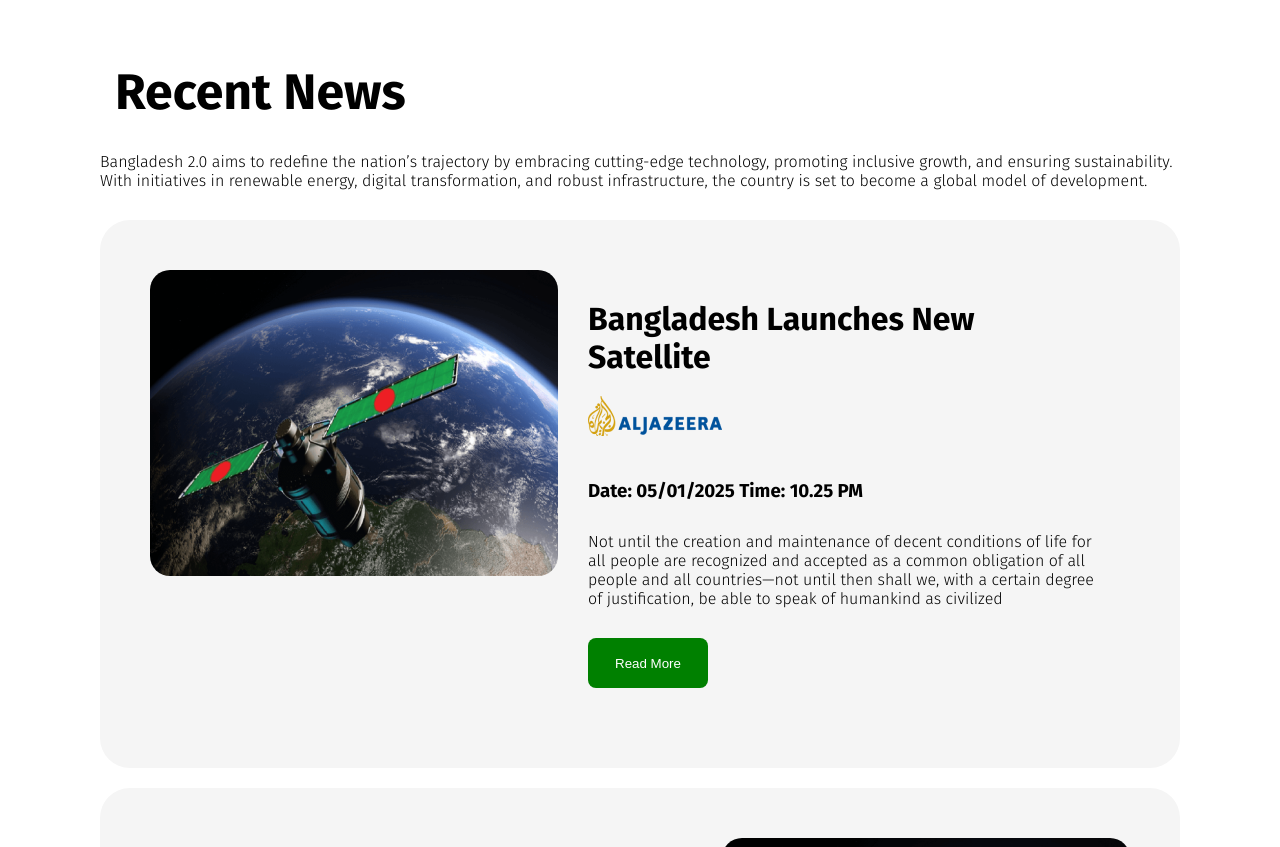
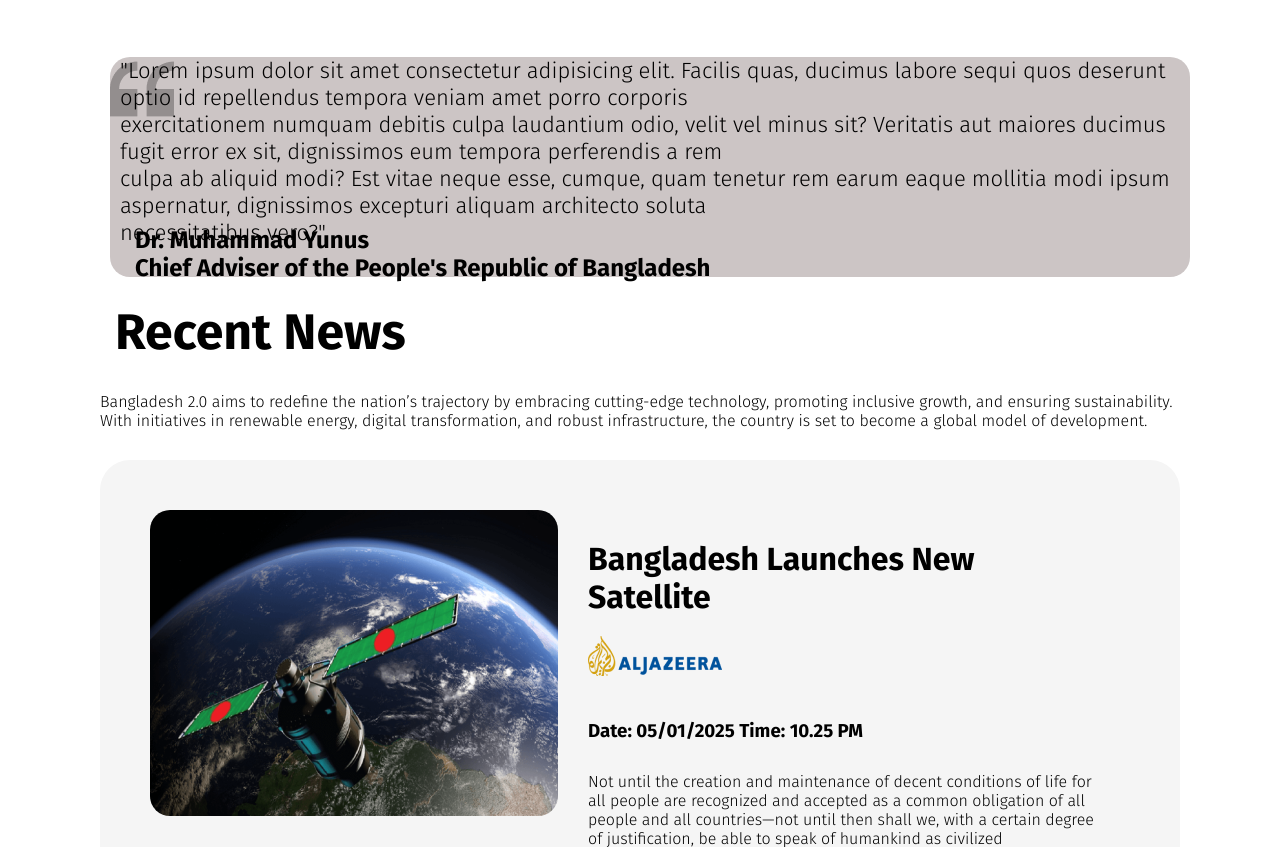
Before and after one commit to mmahadi-ahmedd/Prg-Hero-assignment-1, a plain HTML site: page index.html in a window 1280 px wide. Shown: the part 1740-2587 px from the top of the page. Drawn offline with Linux system fonts and the light colour scheme.

Commit message:
aded quotation

```diff
--- a/index.html
+++ b/index.html
@@ -81,6 +81,19 @@
                     <p>Building state-of-the-art infrastructure to support economic growth and global competitiveness.</p>
                     <button>Learn More</button>
                 </div>
+            </div>
+        </div>
+        <div class="qotation-box">
+            <div class="qot-box">
+              <div id="qot-para">
+                "Lorem ipsum dolor sit amet consectetur adipisicing elit. Facilis quas, ducimus labore sequi quos deserunt optio id repellendus tempora veniam amet porro corporis <br> exercitationem numquam debitis culpa laudantium odio, velit vel minus sit? Veritatis aut maiores ducimus fugit error ex sit, dignissimos eum tempora perferendis a rem <br> culpa ab aliquid modi? Est vitae neque esse, cumque, quam tenetur rem earum eaque mollitia modi ipsum aspernatur, dignissimos excepturi aliquam architecto soluta <br>necessitatibus vero?"
+              </div>
+             <div id="qot-name">
+                 <h2>
+                    Dr. Muhammad Yunus <br>
+                    Chief Adviser of the People's Republic of Bangladesh
+                 </h2>
+             </div>
             </div>
         </div>
         <div class="news">
--- a/style.css
+++ b/style.css
@@ -382,3 +382,32 @@ html,body{
     margin: 0px 20px;
     size: 30px;
 }
+.qotation-box{
+    height: 30%;
+    width: 100%;
+    padding: 10px 100px;
+    border-radius: 20px;
+    margin: 0px 10px;
+}
+.qot-box{
+    height: 100%;
+    width: 100%;
+    background-color: #ccc5c5;
+    border-radius: 20px;
+    margin: 0px 0px;
+    border-radius: 20px;
+
+}
+#qot-para{
+    height: 70%;
+    width: 100%;
+    font-size: 22px;
+    padding: 0px 10px 10px;
+    background-image: url(/assets/quote-bg.png);
+    background-repeat: no-repeat;
+}
+#qot-name{
+    height: 30%;
+    width: 100%;
+    padding: 0px 10px 30px;
+}
```
